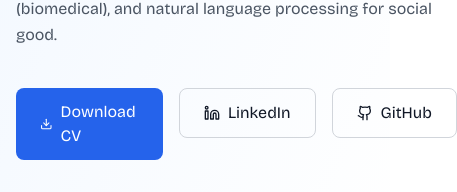
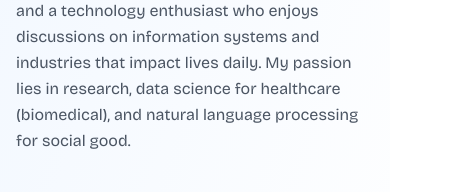
Before and after one commit to Selasie5/favour-portfolio-revamp, a Next.js app: page / in a window 390 px wide. Shown: the part 652-844 px from the top of the page, 457 px wide, since content can reach past the window. Built offline with nearby package versions, Linux system fonts and the light colour scheme; no server answers.

Commit message:
fix:responsviness hero section

```diff
--- a/app/page.tsx
+++ b/app/page.tsx
@@ -85,7 +85,7 @@
         <p className="max-w-2xl text-gray-600 leading-relaxed">
           A Senior at Ashesi University majoring in CS/IS and a technology enthusiast who enjoys discussions on information systems and industries that impact lives daily. My passion lies in research, data science for healthcare (biomedical), and natural language processing for social good.
         </p>
-        <div className="flex gap-4 pt-4">
+        <div className="flex flex-col md:flex-row gap-4 pt-4">
           <motion.a
             whileHover={{ scale: 1.05 }}
             whileTap={{ scale: 0.95 }}
```
